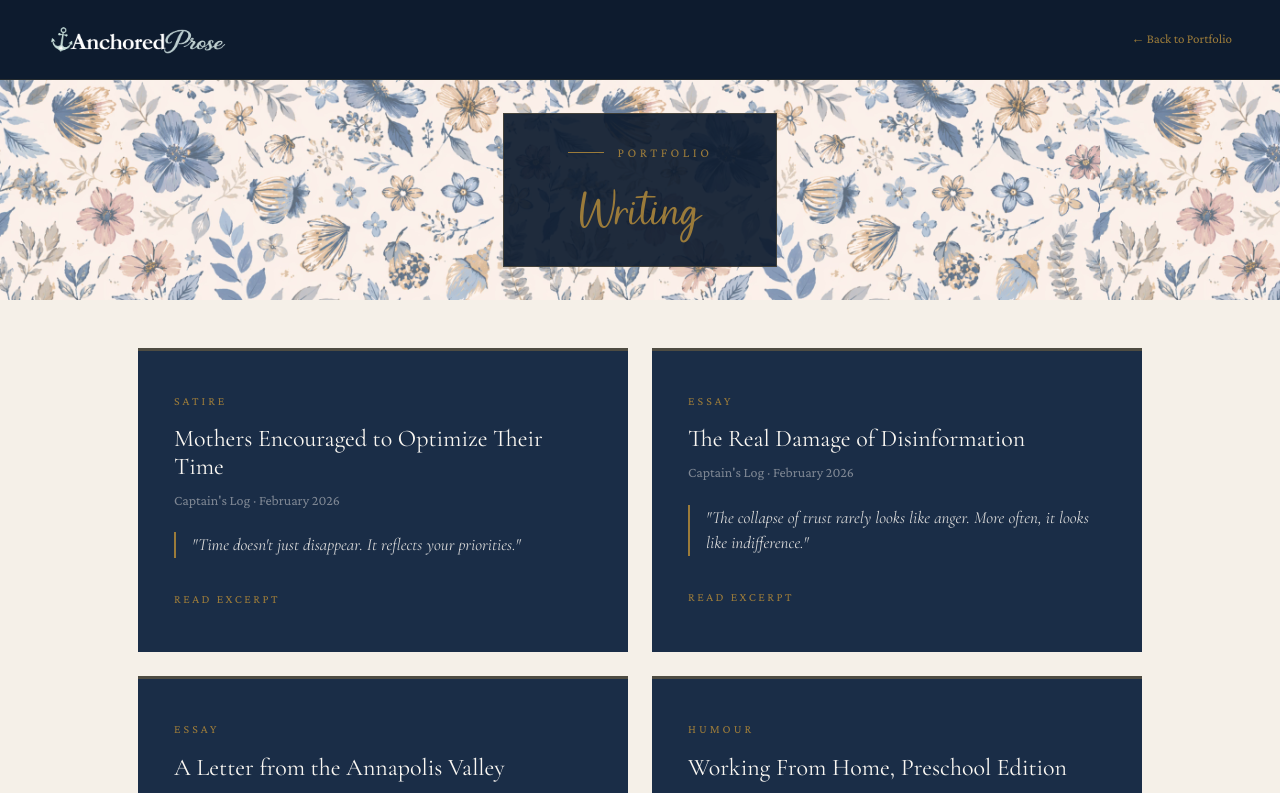
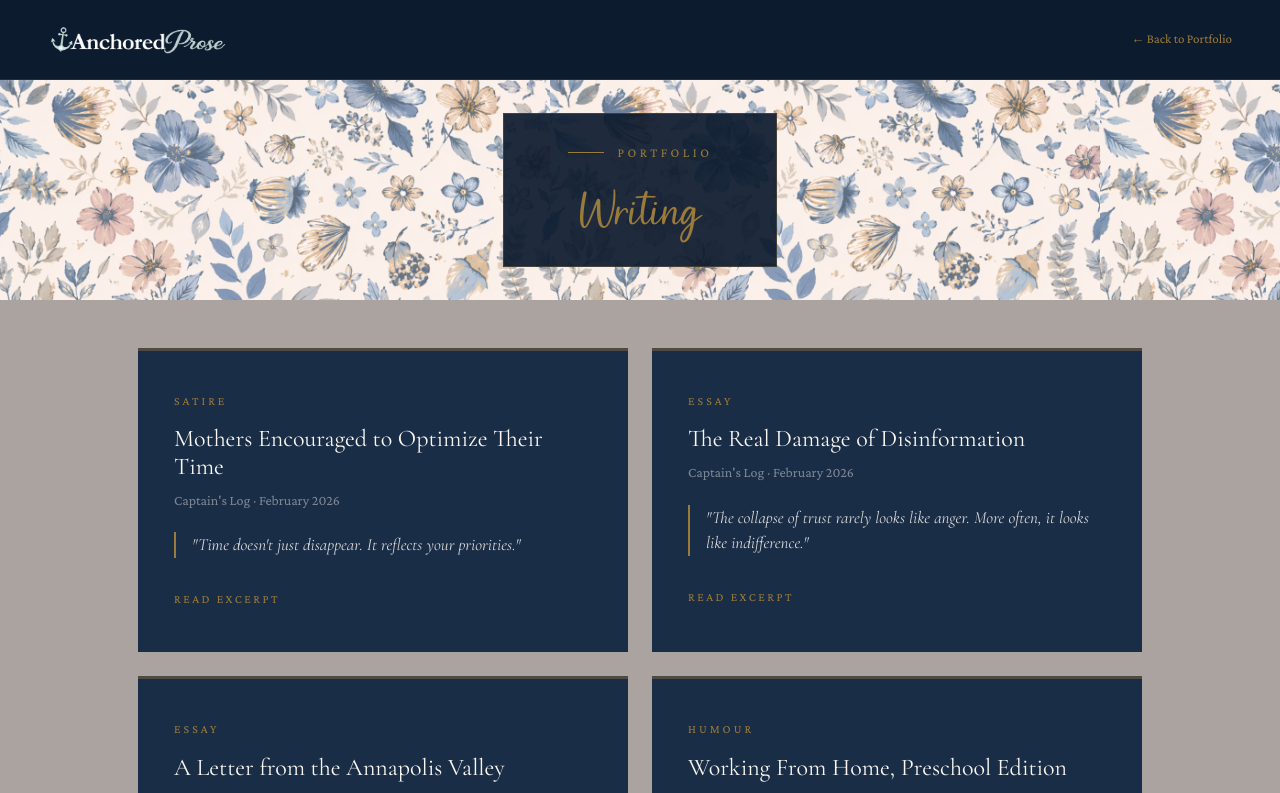
Before and after one commit to jmelnickmacdonald/anchoredprose, a Next.js app: page /portfolio/writing in a window 1280 px wide. Shown: the top 793 px of the page. Built offline with nearby package versions, Linux system fonts and the light colour scheme.

Commit message:
Update page.js

```diff
--- a/src/app/portfolio/writing/page.js
+++ b/src/app/portfolio/writing/page.js
@@ -67,7 +67,7 @@ export default function WritingPage() {
         </div>
       </div>
 
-      <div style={{ background: '#F5F0E8', position: 'relative', zIndex: 10 }}>
+      <div style={{ background: '#aaa3a0', position: 'relative', zIndex: 10 }}>
           <div className="subpage-portfolio-grid">
           {PIECES.map((p, i) => (
             <div key={i} className="portfolio-card" onClick={() => setExpanded(expanded === i ? null : i)}>
```
